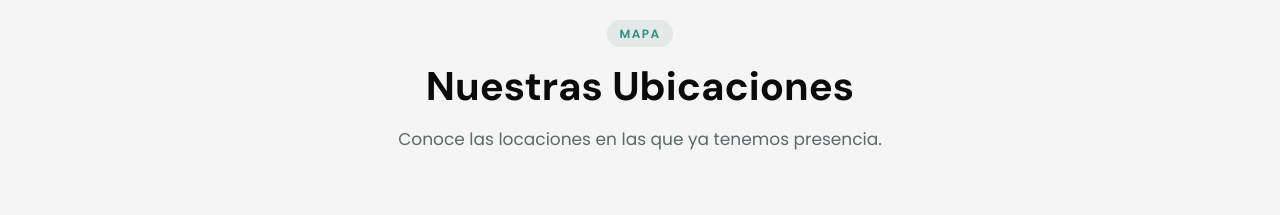
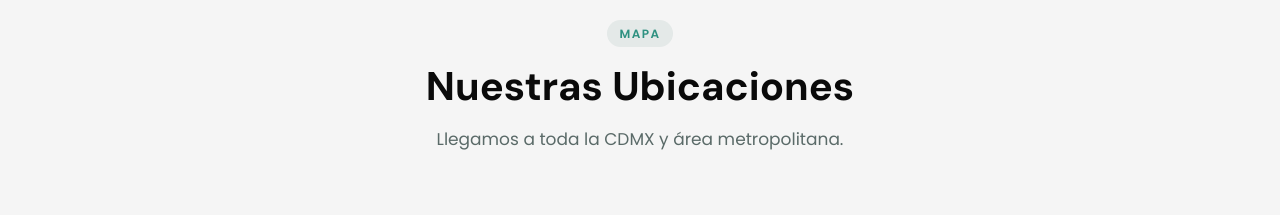
Before and after one commit to alfonso98/Boleo, a plain HTML site: page index.html in a window 1280 px wide. Shown: the part 3660-3875 px from the top of the page. Drawn offline with Linux system fonts and the light colour scheme.

Commit message:
Changed wording

```diff
--- a/index.html
+++ b/index.html
@@ -418,7 +418,7 @@ Quedo de usted."</p>
         <div class="section-header">
           <span class="section-label">Mapa</span>
           <h2 class="section-title">Nuestras Ubicaciones</h2>
-          <p class="section-subtitle">Conoce las locaciones en las que ya tenemos presencia.</p>
+          <p class="section-subtitle">Llegamos a toda la CDMX y área metropolitana.</p>
         </div>
         <div class="mapa-container">
 
```
Also changed, not shown: 1 other file.
